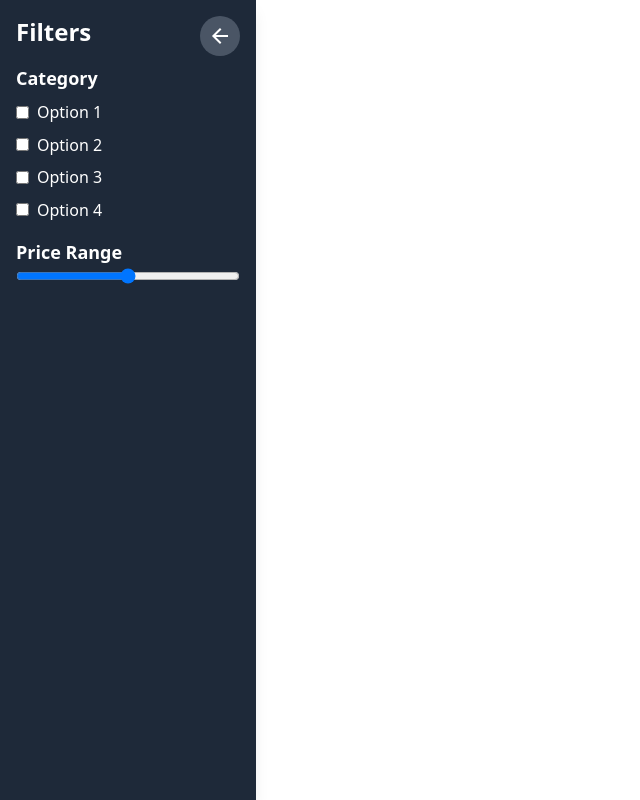
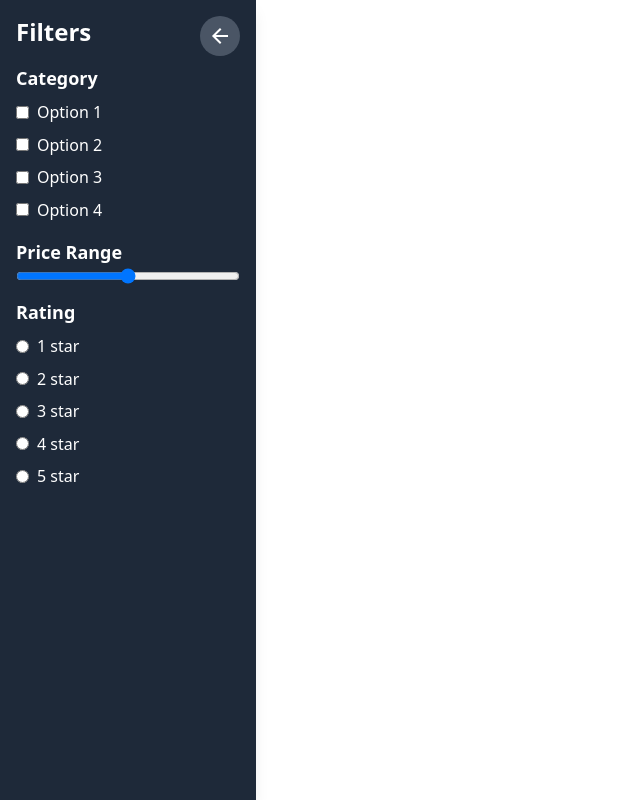
Before and after one commit to G1DY/FramerMotion, a React (Vite) app in the folder FramerMotionProjects/: page / in a window 1280 px wide. Shown: the whole page, without its empty margins (0-640 px from the left). Built offline with nearby package versions, Linux system fonts and the light colour scheme.

Commit message:
sidebar project

```diff
--- a/FramerMotionProjects/src/Sidebar/Sidebar.tsx
+++ b/FramerMotionProjects/src/Sidebar/Sidebar.tsx
@@ -83,9 +83,7 @@ const Sidebar = () => {
                 </li>
               </ul>
               <motion.div variants={itemVariants}>
-                <h3 className="text-lg fonrt font-semibold mt-4">
-                  Price Range
-                </h3>
+                <h3 className="text-lg font-semibold mt-4">Price Range</h3>
                 <input
                   type="range"
                   min="0"
@@ -93,6 +91,66 @@ const Sidebar = () => {
                   step="10"
                   className="w-full"
                 />
+              </motion.div>
+              <motion.div variants={itemVariants}>
+                <h3 className="text-lg font-semibold mt-2">Rating</h3>
+                <ul>
+                  <li>
+                    <label className="inline-flex items-center mt-2">
+                      <input
+                        type="radio"
+                        name="rating"
+                        value="1"
+                        className="form-radio"
+                      />
+                      <span className="ml-2">1 star</span>
+                    </label>
+                  </li>
+                  <li>
+                    <label className="inline-flex items-center mt-2">
+                      <input
+                        type="radio"
+                        name="rating"
+                        value="2"
+                        className="form-radio"
+                      />
+                      <span className="ml-2">2 star</span>
+                    </label>
+                  </li>
+                  <li>
+                    <label className="inline-flex items-center mt-2">
+                      <input
+                        type="radio"
+                        name="rating"
+                        value="3"
+                        className="form-radio"
+                      />
+                      <span className="ml-2">3 star</span>
+                    </label>
+                  </li>
+                  <li>
+                    <label className="inline-flex items-center mt-2">
+                      <input
+                        type="radio"
+                        name="rating"
+                        value="4"
+                        className="form-radio"
+                      />
+                      <span className="ml-2">4 star</span>
+                    </label>
+                  </li>
+                  <li>
+                    <label className="inline-flex items-center mt-2">
+                      <input
+                        type="radio"
+                        name="rating"
+                        value="5"
+                        className="form-radio"
+                      />
+                      <span className="ml-2">5 star</span>
+                    </label>
+                  </li>
+                </ul>
               </motion.div>
             </motion.div>
           </motion.div>
```
